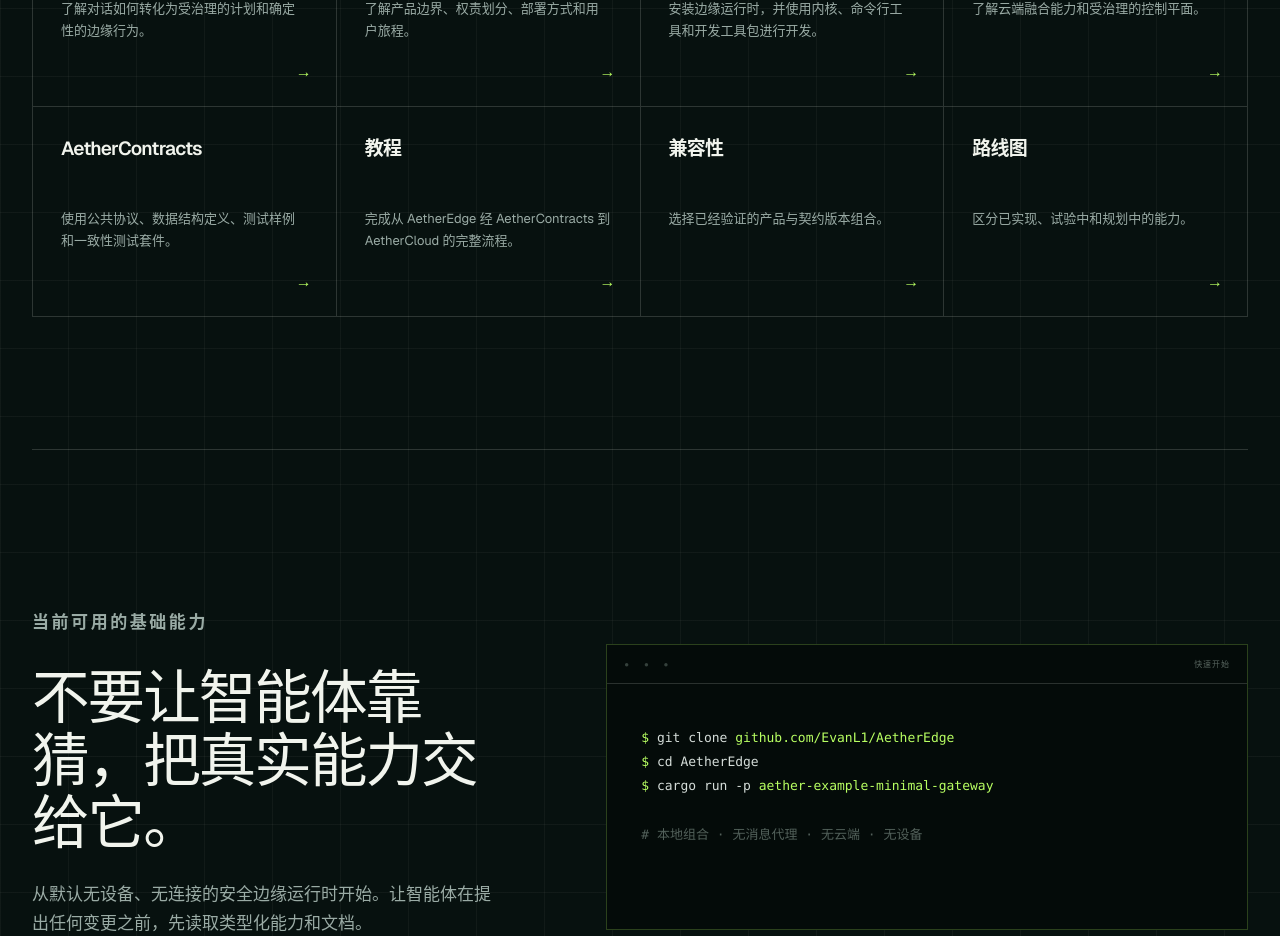
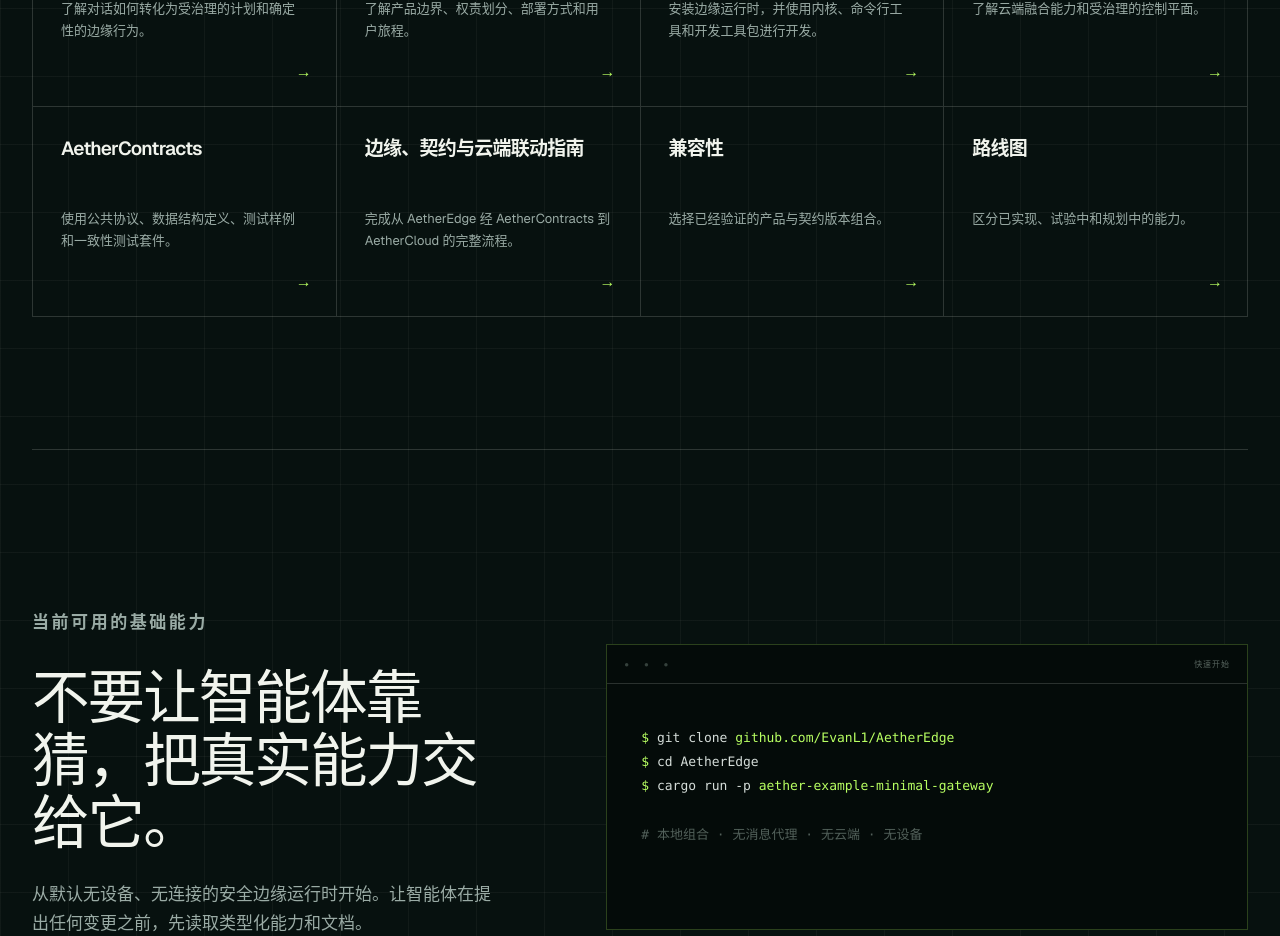
Before and after one commit to EvanL1/AetherWebsite, a Next.js app: page / in a window 1280 px wide. Shown: the part 4140-5076 px from the top of the page. Built offline with nearby package versions, Linux system fonts and the light colour scheme.

Commit message:
fix: fold integration tutorial into guides

```diff
--- a/app/i18n.ts
+++ b/app/i18n.ts
@@ -216,9 +216,9 @@
           href: docsUrl("zh-CN", "aethercontracts/"),
         },
         {
-          title: "教程",
+          title: "边缘、契约与云端联动指南",
           copy: "完成从 AetherEdge 经 AetherContracts 到 AetherCloud 的完整流程。",
-          href: docsUrl("zh-CN", "tutorials/edge-contracts-cloud/"),
+          href: docsUrl("zh-CN", "guides/edge-contracts-cloud/"),
         },
         {
           title: "兼容性",
@@ -393,9 +393,9 @@
           href: docsUrl("en", "aethercontracts/"),
         },
         {
-          title: "Tutorials",
-          copy: "Follow complete Edge → Contracts → Cloud workflows.",
-          href: docsUrl("en", "tutorials/edge-contracts-cloud/"),
+          title: "Edge–Contracts–Cloud integration guide",
+          copy: "Follow the complete AetherEdge → AetherContracts → AetherCloud integration flow.",
+          href: docsUrl("en", "guides/edge-contracts-cloud/"),
         },
         {
           title: "Compatibility",
```
Also changed, not shown: 1 other file (tests, documents, lock files or other folders).
